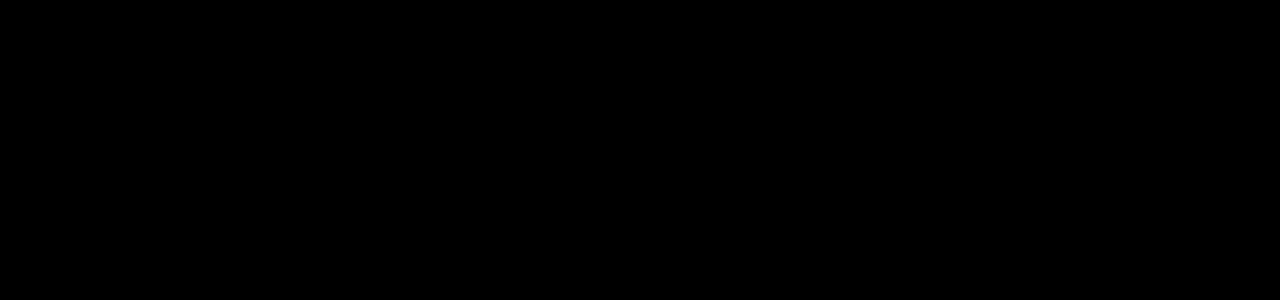
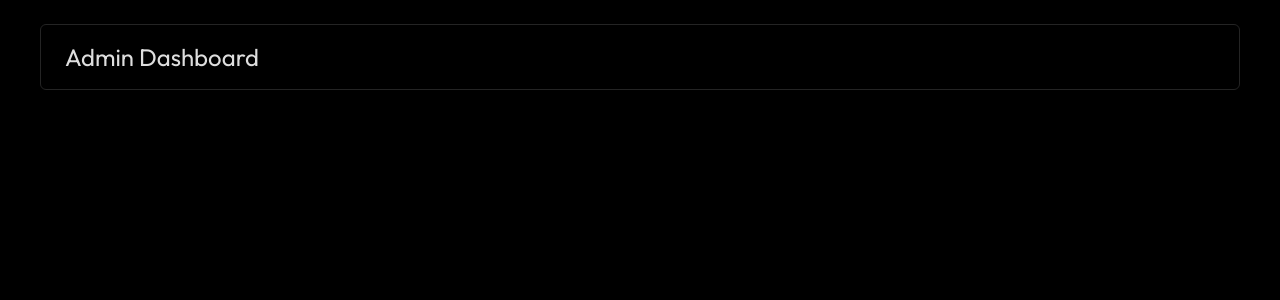
Before and after one commit to devdixit-dev/TaskPilot, a React (Vite) app in the folder frontend/: page /admin-dashboard in a window 1280 px wide. Before the commit this address had no page. Shown: the top 300 px of the page. Built offline with nearby package versions, Linux system fonts and the light colour scheme.

Commit message:
add loader to login page, redirect admin to dashboard, update txt

```diff
--- a/frontend/src/App.jsx
+++ b/frontend/src/App.jsx
@@ -1,6 +1,7 @@
 import { Routes, Route } from 'react-router-dom'
 import AdminAuth from './pages/Admin/AdminAuth'
 import ForgotPassword from './pages/Admin/ForgotPassword'
+import AdminDashboard from './pages/Admin/AdminDashboard'
 
 const App = () => {
 
@@ -8,6 +9,7 @@ const App = () => {
     <Routes>
       <Route path='/' element={<AdminAuth />} />
       <Route path='/forgot-password' element={<ForgotPassword />} />
+      <Route path='/admin-dashboard' element={<AdminDashboard />} />
     </Routes>
   )
 }
--- /dev/null
+++ b/frontend/src/components/Navbar.jsx
@@ -0,0 +1,14 @@
+const Navbar = () => {
+  return (
+    <div className="mx-10 my-6 px-6 py-4 rounded-md border-1 border-[#242424]">
+      <div>
+        <h2 className="text-2xl">Admin Dashboard</h2>
+      </div>
+      <div>
+
+      </div>
+    </div>
+  )
+}
+
+export default Navbar
--- a/frontend/src/pages/Admin/AdminAuth.jsx
+++ b/frontend/src/pages/Admin/AdminAuth.jsx
@@ -1,7 +1,10 @@
 import { useState, useEffect } from "react";
 import { ToastContainer, toast } from 'react-toastify';
+import { useNavigate } from 'react-router-dom';
 
 const AdminAuth = () => {
+  const navigate = useNavigate();
+
   const [active, setActive] = useState('signup');
   const [users, setUsers] = useState([]);
 
@@ -35,9 +38,19 @@ const AdminAuth = () => {
         return toast.error('all fields are required')
       }
 
-      toast.success(`${email} with ${password} logged in`)
-      setEmail('')
-      setPassword('')
+      const toastId = toast.loading('Verifying account...');
+      setTimeout(() => {
+        toast.update(toastId, {
+          render: 'Logged in successfully',
+          type: 'success',
+          isLoading: false,
+          autoClose: 3000,
+          closeButton: true,
+        });
+        setEmail('');
+        setPassword('');
+        navigate('/admin-dashboard')
+      }, 3000);
     }
   }
 
--- /dev/null
+++ b/frontend/src/pages/Admin/AdminDashboard.jsx
@@ -0,0 +1,11 @@
+import Navbar from "../../components/Navbar"
+
+const AdminDashboard = () => {
+  return (
+    <div>
+      <Navbar />
+    </div>
+  )
+}
+
+export default AdminDashboard
```
Also changed, not shown: 1 other file (tests, documents, lock files or other folders).
